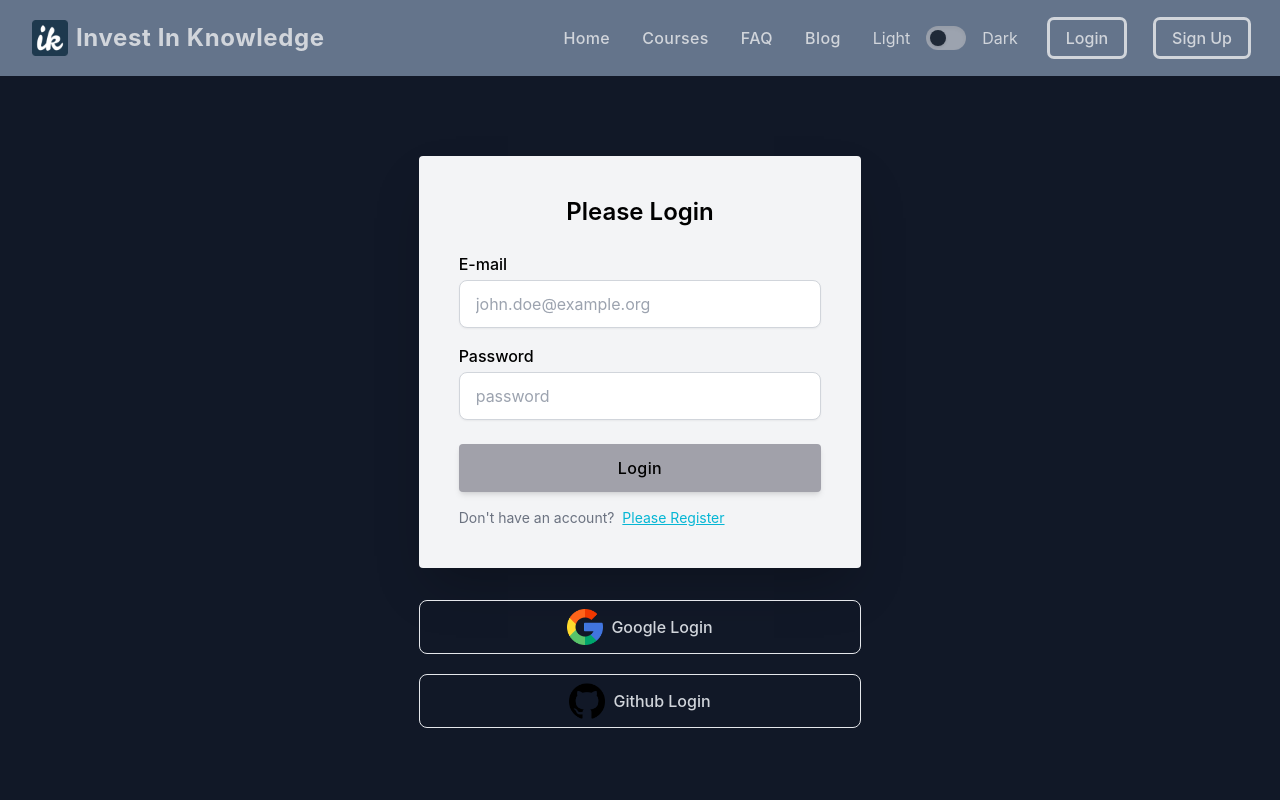
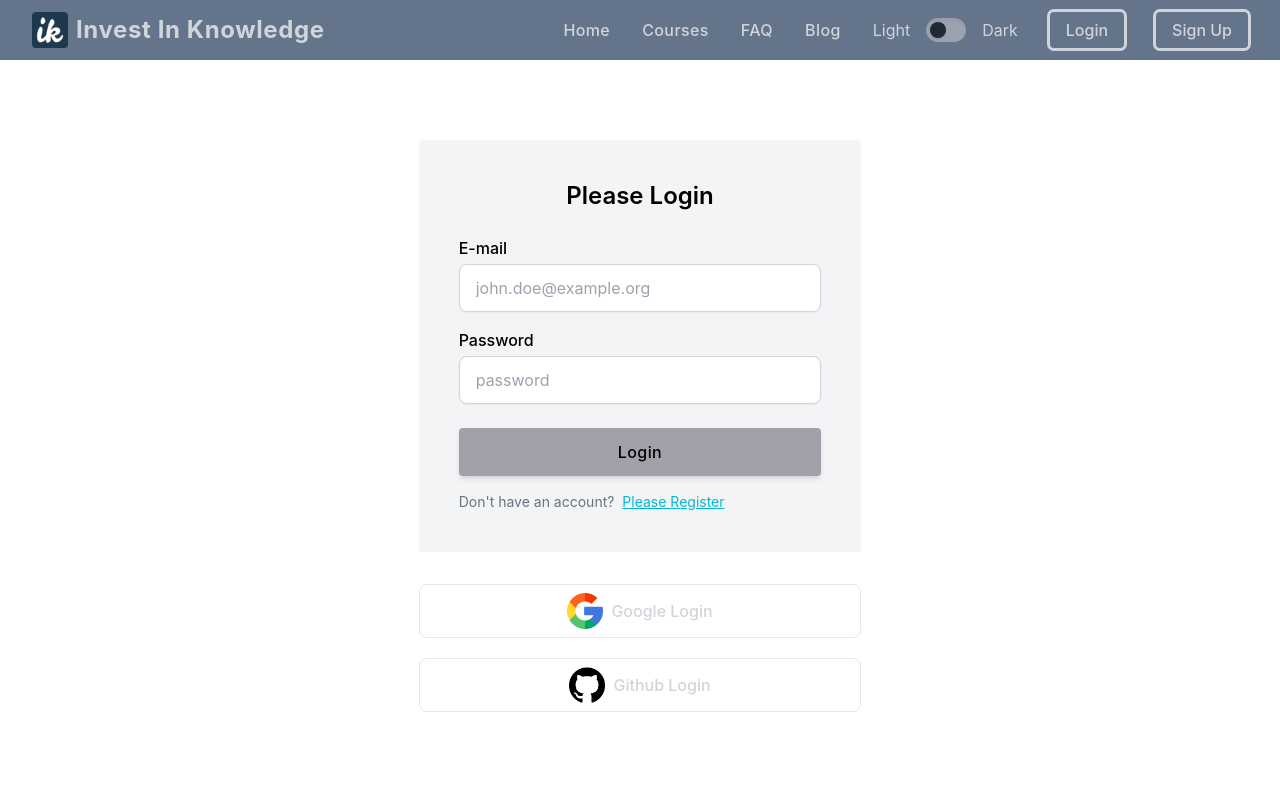
Before and after one commit to yusuf-khan-swd/invest-in-knowledge-client, a React (Create React App) app: page /login in a window 1280 px wide. Shown: the top 800 px of the page. Built offline with nearby package versions, Linux system fonts and the light colour scheme; no server answers.

Commit message:
sticky the navbar with courses and theme in login and register

```diff
--- a/src/Pages/Courses/Courses.js
+++ b/src/Pages/Courses/Courses.js
@@ -13,7 +13,7 @@ const Courses = () => {
       <div className="container mx-auto">
         <div className="grid grid-cols-1 lg:grid-cols-5 pt-12 pb-20 gap-4">
           <div className="col-span-1 ml-3">
-            <div className="sticky top-3">
+            <div className="sticky top-16">
               {coursesCategory.map((course) => (
                 <p title={course.courseName} className={`mb-2 rounded py-1 px-2 font-semibold ${darkTheme ? 'text-gray-100 bg-gray-500' : 'text-blue-900 bg-gray-200'}`} key={course.id}>
                   <Link className="hover:underline " to={`/courses/${course.courseId}`}>{course.courseName}</Link>
--- a/src/Pages/Login/Login/Login.js
+++ b/src/Pages/Login/Login/Login.js
@@ -7,8 +7,11 @@ import { Link, useLocation, useNavigate } from 'react-router-dom';
 import { AuthContext } from '../../../contexts/AuthProvider/AuthProvider';
 import googleLogo from '../../../assets/images/google.png';
 import githubLogo from '../../../assets/images/github.png';
+import { ThemeContext } from '../../../contexts/ThemeProvider/ThemeProvider';
 
 const Login = () => {
+  const { darkTheme } = useContext(ThemeContext);
+
   const [errors, setErrors] = useState({
     googleError: '',
     githubError: '',
@@ -94,12 +97,12 @@ const Login = () => {
   };
 
   return (
-    <div className='bg-gray-900'>
+    <div className={`${darkTheme ? 'bg-gray-700 text-gray-300' : 'bg-white'}`}>
       <div className="container mx-auto">
         <div className="px-4 py-16 mx-auto sm:max-w-xl md:max-w-full lg:max-w-screen-xl md:px-24 lg:px-8 lg:py-20">
           <div className="flex flex-col items-center justify-between xl:flex-row">
             <div className="w-full max-w-xl xl:px-8 xl:w-5/12 mx-auto">
-              <div className="bg-gray-100 rounded shadow-2xl p-7 sm:p-10">
+              <div className="bg-gray-100 rounded p-7 sm:p-10">
                 <h3 className="mb-4 text-xl font-semibold sm:text-center sm:mb-6 sm:text-2xl">
                   Please Login
                 </h3>
--- a/src/Pages/Login/Register/Register.js
+++ b/src/Pages/Login/Register/Register.js
@@ -7,8 +7,11 @@ import { Link } from 'react-router-dom';
 import { AuthContext } from '../../../contexts/AuthProvider/AuthProvider';
 import googleLogo from '../../../assets/images/google.png';
 import githubLogo from '../../../assets/images/github.png';
+import { ThemeContext } from '../../../contexts/ThemeProvider/ThemeProvider';
 
 const Register = () => {
+  const { darkTheme } = useContext(ThemeContext);
+
   const [errors, setErrors] = useState({
     googleError: '',
     githubError: '',
@@ -107,12 +110,12 @@ const Register = () => {
   };
 
   return (
-    <div className='bg-gray-900 pb-8'>
+    <div className={`${darkTheme ? 'bg-gray-700 text-gray-300' : 'bg-white'}`}>
       <div className="container mx-auto">
         <div className="px-4 py-16 mx-auto sm:max-w-xl md:max-w-full lg:max-w-screen-xl md:px-24 lg:px-8 lg:py-20">
           <div className="flex flex-col items-center justify-between xl:flex-row">
             <div className="w-full max-w-xl xl:px-8 xl:w-5/12 mx-auto">
-              <div className="bg-gray-100 rounded shadow-2xl p-7 sm:p-10">
+              <div className="bg-gray-100 rounded p-7 sm:p-10">
                 <h3 className="mb-4 text-xl font-semibold sm:text-center sm:mb-6 sm:text-2xl">
                   Please Register
                 </h3>
--- a/src/Pages/Shared/Header/Header.js
+++ b/src/Pages/Shared/Header/Header.js
@@ -39,9 +39,9 @@ const Header = () => {
   };
 
   return (
-    <nav>
+    <nav className='sticky top-0 z-50'>
       <div className={` ${darkTheme ? 'bg-gray-800 text-gray-300' : 'bg-slate-500 text-gray-300'}`}>
-        <div className="px-4 py-5 mx-auto sm:max-w-xl md:max-w-full lg:max-w-screen-xl md:px-24 lg:px-8">
+        <div className="px-4 py-3 mx-auto sm:max-w-xl md:max-w-full lg:max-w-screen-xl md:px-24 lg:px-8">
           <div className="relative flex items-center justify-between">
             <Link
               to="/"
@@ -112,7 +112,7 @@ const Header = () => {
                     <li>
                       {
                         user?.photoURL ?
-                          <img alt="" src={user?.photoURL} title={user?.displayName} className="object-cover cursor-pointer w-12 h-12 rounded-full shadow" />
+                          <img alt="" src={user?.photoURL} title={user?.displayName} className="object-cover cursor-pointer w-9 h-9 rounded-full shadow" />
                           :
                           <FaUserAlt title={user?.displayName} className='text-xl cursor-pointer'></FaUserAlt>
                       }
@@ -120,7 +120,7 @@ const Header = () => {
                     <li>
                       <button
                         onClick={handleLogOut}
-                        className="inline-flex items-center justify-center h-9 py px-4 outline font-medium transition-colors duration-200 rounded hover:text-gray-300"
+                        className="inline-flex items-center justify-center h-9 py-1 px-2 font-medium transition-colors duration-200 rounded border border-slate-400 hover:text-white"
                         aria-label="Sign up"
                         title="Sign up"
                       >
```
